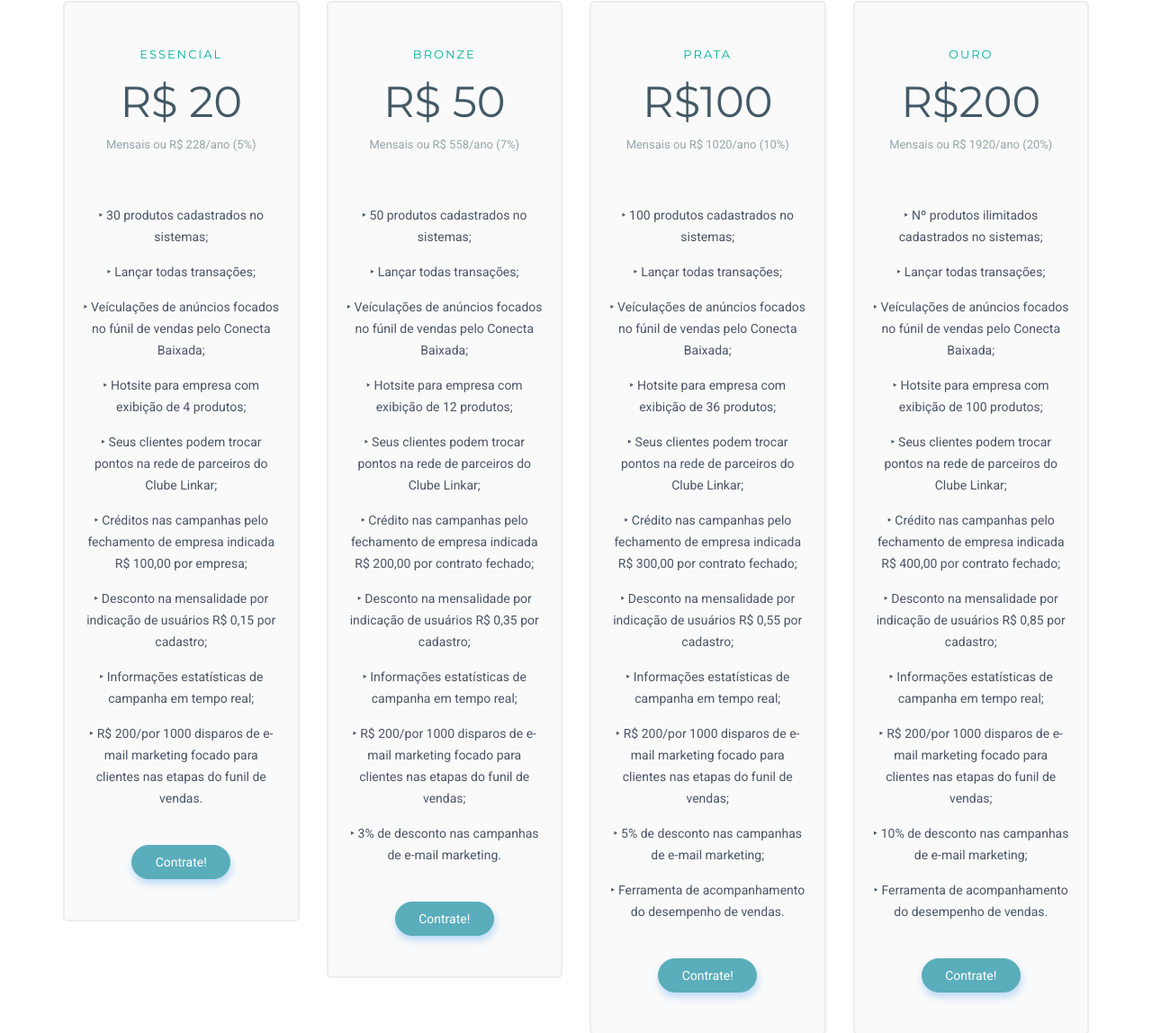
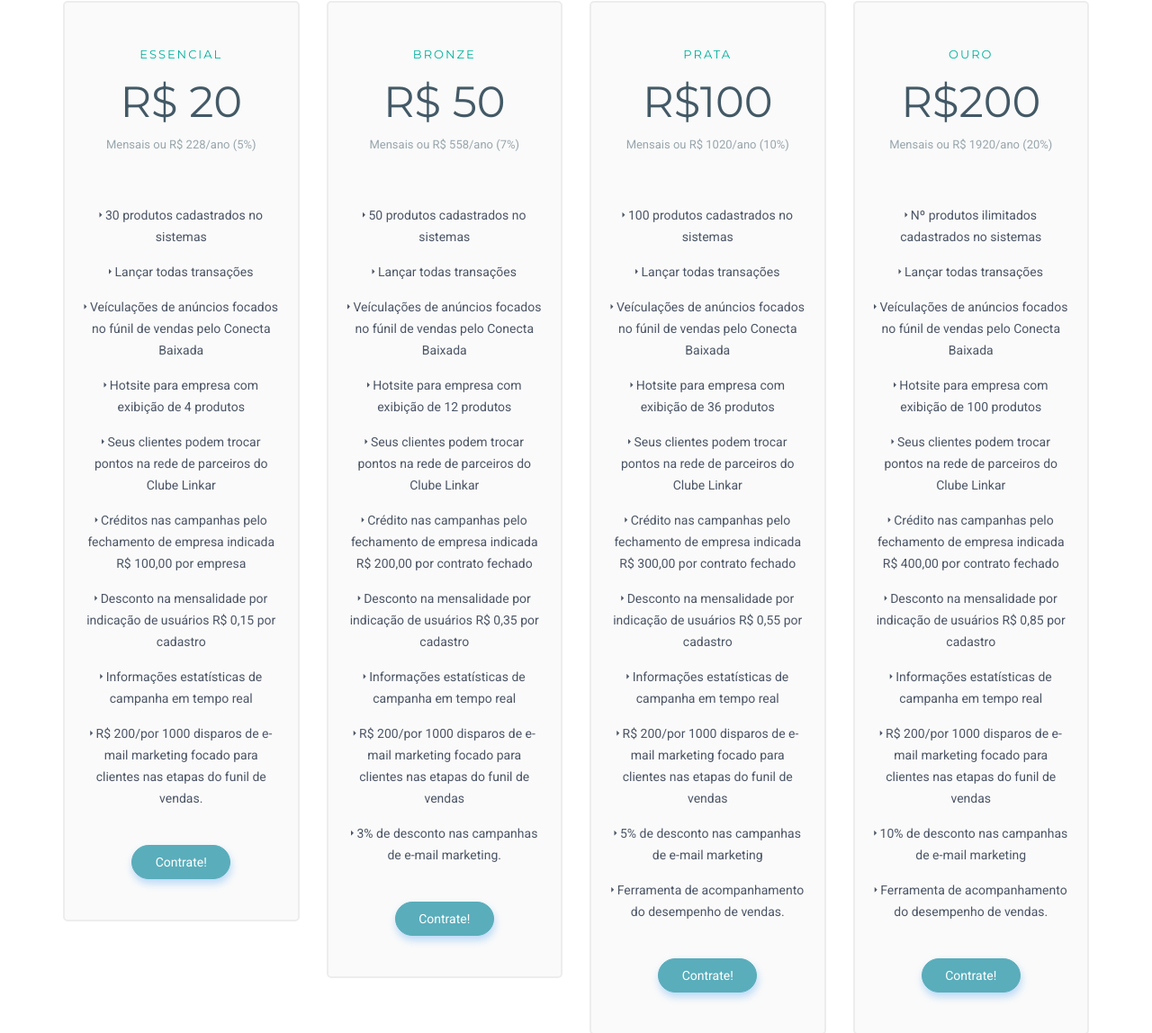
Before and after one commit to ClubeLinkar/business-landing-page, a website: page src/index.html in a window 1280 px wide. Shown: the part 2094-3242 px from the top of the page at 90% size. Drawn offline with Linux system fonts and the light colour scheme.

Commit message:
pequenos ajustes

```diff
--- a/src/index.html
+++ b/src/index.html
@@ -286,16 +286,15 @@
                     <div class="plan-duration">Mensais ou R$ 228/ano (5%)</div>
                 </div>
                 <ul class="plan-stats list-unstyled text-center">
-                    <li>&#8227; 30 produtos cadastrados no sistemas;</li>
-                    <li>&#8227; Lançar todas transações;</li>
-                    <li>&#8227; Veículações de anúncios focados no fúnil de vendas pelo Conecta Baixada;</li>
-                    <li>&#8227; Hotsite para empresa com exibição de 4 produtos;</li>
-                    <li>&#8227; Seus clientes podem trocar pontos na rede de parceiros do Clube Linkar;</li>
-                    <li>&#8227; Créditos nas campanhas pelo fechamento de empresa indicada R$ 100,00 por empresa;</li>
-					<li>&#8227; Desconto na mensalidade por indicação de usuários R$ 0,15 por cadastro;</li>
-					<li>&#8227; Informações estatísticas de campanha em tempo real;</li>
-					<li>&#8227; R$ 200/por 1000 disparos de e-mail marketing focado para clientes nas etapas do funil de vendas.</li>
-
+                    <li><i class="zmdi zmdi-caret-right"></i> 30 produtos cadastrados no sistemas</li>
+                    <li><i class="zmdi zmdi-caret-right"></i> Lançar todas transações</li>
+                    <li><i class="zmdi zmdi-caret-right"></i> Veículações de anúncios focados no fúnil de vendas pelo Conecta Baixada</li>
+                    <li><i class="zmdi zmdi-caret-right"></i> Hotsite para empresa com exibição de 4 produtos</li>
+                    <li><i class="zmdi zmdi-caret-right"></i> Seus clientes podem trocar pontos na rede de parceiros do Clube Linkar</li>
+                    <li><i class="zmdi zmdi-caret-right"></i> Créditos nas campanhas pelo fechamento de empresa indicada R$ 100,00 por empresa</li>
+          					<li><i class="zmdi zmdi-caret-right"></i> Desconto na mensalidade por indicação de usuários R$ 0,15 por cadastro</li>
+          					<li><i class="zmdi zmdi-caret-right"></i> Informações estatísticas de campanha em tempo real</li>
+          					<li><i class="zmdi zmdi-caret-right"></i> R$ 200/por 1000 disparos de e-mail marketing focado para clientes nas etapas do funil de vendas.</li>
                 </ul>
 
                 <div class="text-center">
@@ -313,16 +312,16 @@
                     <div class="plan-duration">Mensais ou R$ 558/ano (7%)</div>
                 </div>
                 <ul class="plan-stats list-unstyled text-center">
-<li>&#8227; 50 produtos cadastrados no sistemas;</li>
-<li>&#8227; Lançar todas transações;</li>
-<li>&#8227; Veículações de anúncios focados no fúnil de vendas pelo Conecta Baixada;</li>
-<li>&#8227; Hotsite para empresa com exibição de 12 produtos;</li>
-<li>&#8227; Seus clientes podem trocar pontos na rede de parceiros do Clube Linkar;</li>
-<li>&#8227; Crédito nas campanhas pelo fechamento de empresa indicada R$ 200,00 por contrato fechado;</li>
-<li>&#8227; Desconto na mensalidade por indicação de usuários R$ 0,35 por cadastro;</li>
-<li>&#8227; Informações estatísticas de campanha em tempo real;</li>
-<li>&#8227; R$ 200/por 1000 disparos de e-mail marketing focado para clientes nas etapas do funil de vendas;</li>
-<li>&#8227; 3% de desconto nas campanhas de e-mail marketing.</li>
+                  <li><i class="zmdi zmdi-caret-right"></i> 50 produtos cadastrados no sistemas</li>
+                  <li><i class="zmdi zmdi-caret-right"></i> Lançar todas transações</li>
+                  <li><i class="zmdi zmdi-caret-right"></i> Veículações de anúncios focados no fúnil de vendas pelo Conecta Baixada</li>
+                  <li><i class="zmdi zmdi-caret-right"></i> Hotsite para empresa com exibição de 12 produtos</li>
+                  <li><i class="zmdi zmdi-caret-right"></i> Seus clientes podem trocar pontos na rede de parceiros do Clube Linkar</li>
+                  <li><i class="zmdi zmdi-caret-right"></i> Crédito nas campanhas pelo fechamento de empresa indicada R$ 200,00 por contrato fechado</li>
+                  <li><i class="zmdi zmdi-caret-right"></i> Desconto na mensalidade por indicação de usuários R$ 0,35 por cadastro</li>
+                  <li><i class="zmdi zmdi-caret-right"></i> Informações estatísticas de campanha em tempo real</li>
+                  <li><i class="zmdi zmdi-caret-right"></i> R$ 200/por 1000 disparos de e-mail marketing focado para clientes nas etapas do funil de vendas</li>
+                  <li><i class="zmdi zmdi-caret-right"></i> 3% de desconto nas campanhas de e-mail marketing.</li>
                 </ul>
 
                 <div class="text-center">
@@ -340,17 +339,17 @@
                     <div class="plan-duration">Mensais ou R$ 1020/ano (10%)</div>
                 </div>
                 <ul class="plan-stats list-unstyled text-center">
-<li>&#8227; 100 produtos cadastrados no sistemas;</li>
-<li>&#8227; Lançar todas transações;</li>
-<li>&#8227; Veículações de anúncios focados no fúnil de vendas pelo Conecta Baixada;</li>
-<li>&#8227; Hotsite para empresa com exibição de 36 produtos;</li>
-<li>&#8227; Seus clientes podem trocar pontos na rede de parceiros do Clube Linkar;</li>
-<li>&#8227; Crédito nas campanhas pelo fechamento de empresa indicada R$ 300,00 por contrato fechado;</li>
-<li>&#8227; Desconto na mensalidade por indicação de usuários R$ 0,55 por cadastro;</li>
-<li>&#8227; Informações estatísticas de campanha em tempo real;</li>
-<li>&#8227; R$ 200/por 1000 disparos de e-mail marketing focado para clientes nas etapas do funil de vendas;</li>
-<li>&#8227; 5% de desconto nas campanhas de e-mail marketing;</li>
-<li>&#8227; Ferramenta de acompanhamento do desempenho de vendas.</li>
+                  <li><i class="zmdi zmdi-caret-right"></i> 100 produtos cadastrados no sistemas</li>
+                  <li><i class="zmdi zmdi-caret-right"></i> Lançar todas transações</li>
+                  <li><i class="zmdi zmdi-caret-right"></i> Veículações de anúncios focados no fúnil de vendas pelo Conecta Baixada</li>
+                  <li><i class="zmdi zmdi-caret-right"></i> Hotsite para empresa com exibição de 36 produtos</li>
+                  <li><i class="zmdi zmdi-caret-right"></i> Seus clientes podem trocar pontos na rede de parceiros do Clube Linkar</li>
+                  <li><i class="zmdi zmdi-caret-right"></i> Crédito nas campanhas pelo fechamento de empresa indicada R$ 300,00 por contrato fechado</li>
+                  <li><i class="zmdi zmdi-caret-right"></i> Desconto na mensalidade por indicação de usuários R$ 0,55 por cadastro</li>
+                  <li><i class="zmdi zmdi-caret-right"></i> Informações estatísticas de campanha em tempo real</li>
+                  <li><i class="zmdi zmdi-caret-right"></i> R$ 200/por 1000 disparos de e-mail marketing focado para clientes nas etapas do funil de vendas</li>
+                  <li><i class="zmdi zmdi-caret-right"></i> 5% de desconto nas campanhas de e-mail marketing</li>
+                  <li><i class="zmdi zmdi-caret-right"></i> Ferramenta de acompanhamento do desempenho de vendas.</li>
                 </ul>
 
                 <div class="text-center">
@@ -368,17 +367,17 @@
                     <div class="plan-duration">Mensais ou R$ 1920/ano (20%)</div>
                 </div>
                 <ul class="plan-stats list-unstyled text-center">
-<li>&#8227; Nº produtos ilimitados cadastrados no sistemas;<li>
-<li>&#8227; Lançar todas transações;<li>
-<li>&#8227; Veículações de anúncios focados no fúnil de vendas pelo Conecta Baixada;<li>
-<li>&#8227; Hotsite para empresa com exibição de 100 produtos;<li>
-<li>&#8227; Seus clientes podem trocar pontos na rede de parceiros do Clube Linkar;<li>
-<li>&#8227; Crédito nas campanhas pelo fechamento de empresa indicada R$ 400,00 por contrato fechado;<li>
-<li>&#8227; Desconto na mensalidade por indicação de usuários R$ 0,85 por cadastro;<li>
-<li>&#8227; Informações estatísticas de campanha em tempo real;<li>
-<li>&#8227; R$ 200/por 1000 disparos de e-mail marketing focado para clientes nas etapas do funil de vendas;<li>
-<li>&#8227; 10% de desconto nas campanhas de e-mail marketing;<li>
-<li>&#8227; Ferramenta de acompanhamento do desempenho de vendas.<li>
+                  <li><i class="zmdi zmdi-caret-right"></i> Nº produtos ilimitados cadastrados no sistemas</li>
+                  <li><i class="zmdi zmdi-caret-right"></i> Lançar todas transações</li>
+                  <li><i class="zmdi zmdi-caret-right"></i> Veículações de anúncios focados no fúnil de vendas pelo Conecta Baixada</li>
+                  <li><i class="zmdi zmdi-caret-right"></i> Hotsite para empresa com exibição de 100 produtos</li>
+                  <li><i class="zmdi zmdi-caret-right"></i> Seus clientes podem trocar pontos na rede de parceiros do Clube Linkar</li>
+                  <li><i class="zmdi zmdi-caret-right"></i> Crédito nas campanhas pelo fechamento de empresa indicada R$ 400,00 por contrato fechado</li>
+                  <li><i class="zmdi zmdi-caret-right"></i> Desconto na mensalidade por indicação de usuários R$ 0,85 por cadastro</li>
+                  <li><i class="zmdi zmdi-caret-right"></i> Informações estatísticas de campanha em tempo real</li>
+                  <li><i class="zmdi zmdi-caret-right"></i> R$ 200/por 1000 disparos de e-mail marketing focado para clientes nas etapas do funil de vendas</li>
+                  <li><i class="zmdi zmdi-caret-right"></i> 10% de desconto nas campanhas de e-mail marketing</li>
+                  <li><i class="zmdi zmdi-caret-right"></i> Ferramenta de acompanhamento do desempenho de vendas.<li>
                 </ul>
 
                 <div class="text-center">
```
